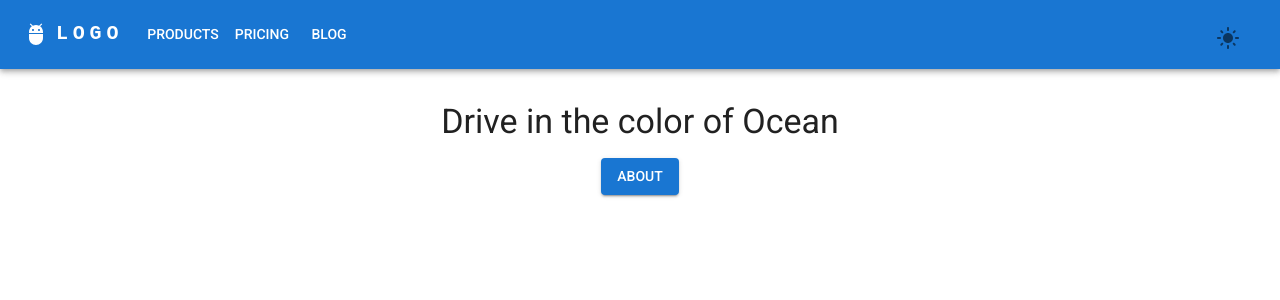
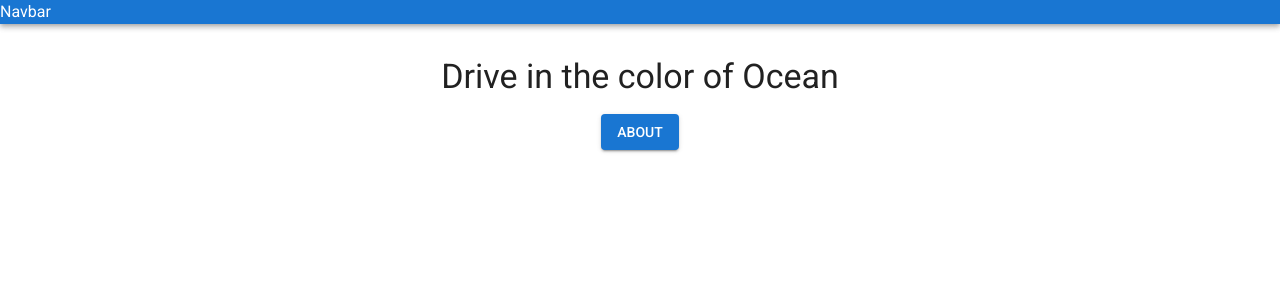
Before and after one commit to JaberChowdhury/NextJs_project, a Next.js app: page / in a window 1280 px wide. Shown: the top 300 px of the page. Built offline with nearby package versions, Linux system fonts and the light colour scheme; what @mui/material-nextjs would draw is missing.

Commit message:
refactor: update Navbar component to simplify structure and remove unused code; update package dependencies

```diff
--- a/components/Navbar.tsx
+++ b/components/Navbar.tsx
@@ -1,76 +1,8 @@
-"use client";
-import * as React from "react";
-import AppBar from "@mui/material/AppBar";
-import Box from "@mui/material/Box";
-import Toolbar from "@mui/material/Toolbar";
-import Typography from "@mui/material/Typography";
-import Container from "@mui/material/Container";
-import Button from "@mui/material/Button";
-import AdbIcon from "@mui/icons-material/Adb";
-import ModeSwitch from "./ModeSwitch";
-import MenuDrawer from "./MenuDrawer";
+import { AppBar, Box } from "@mui/material";
+import React from "react";
 
-const pages = ["Products", "Pricing", "Blog"];
+const Navbar = () => {
+  return <AppBar position="sticky">Navbar</AppBar>;
+};
 
-function ResponsiveAppBar() {
-  return (
-    <AppBar position="static">
-      <Container maxWidth="xl">
-        <Toolbar disableGutters>
-          <AdbIcon sx={{ display: { xs: "none", md: "flex" }, mr: 1 }} />
-          <Typography
-            variant="h6"
-            noWrap
-            component="a"
-            href="#app-bar-with-responsive-menu"
-            sx={{
-              mr: 2,
-              display: { xs: "none", md: "flex" },
-              fontFamily: "monospace",
-              fontWeight: 700,
-              letterSpacing: ".3rem",
-              color: "inherit",
-              textDecoration: "none",
-            }}
-          >
-            LOGO
-          </Typography>
-          <Box sx={{ flexGrow: 1, display: { xs: "flex", md: "none" } }}>
-            <MenuDrawer pages={pages} />
-          </Box>
-          <AdbIcon sx={{ display: { xs: "flex", md: "none" }, mr: 1 }} />
-          <Typography
-            variant="h5"
-            noWrap
-            component="a"
-            href="/"
-            sx={{
-              mr: 2,
-              display: { xs: "flex", md: "none" },
-              flexGrow: 1,
-              fontFamily: "monospace",
-              fontWeight: 700,
-              letterSpacing: ".3rem",
-              color: "inherit",
-              textDecoration: "none",
-            }}
-          >
-            COLOROCEAN
-          </Typography>
-          <Box sx={{ flexGrow: 1, display: { xs: "none", md: "flex" } }}>
-            {pages.map((page) => (
-              <Button
-                key={page}
-                sx={{ my: 2, color: "white", display: "block" }}
-              >
-                {page}
-              </Button>
-            ))}
-          </Box>
-          <ModeSwitch />
-        </Toolbar>
-      </Container>
-    </AppBar>
-  );
-}
-export default ResponsiveAppBar;
+export default Navbar;
```
Also changed, not shown: package.json (+9 -9 lines), 1 other file (tests, documents, lock files or other folders).
